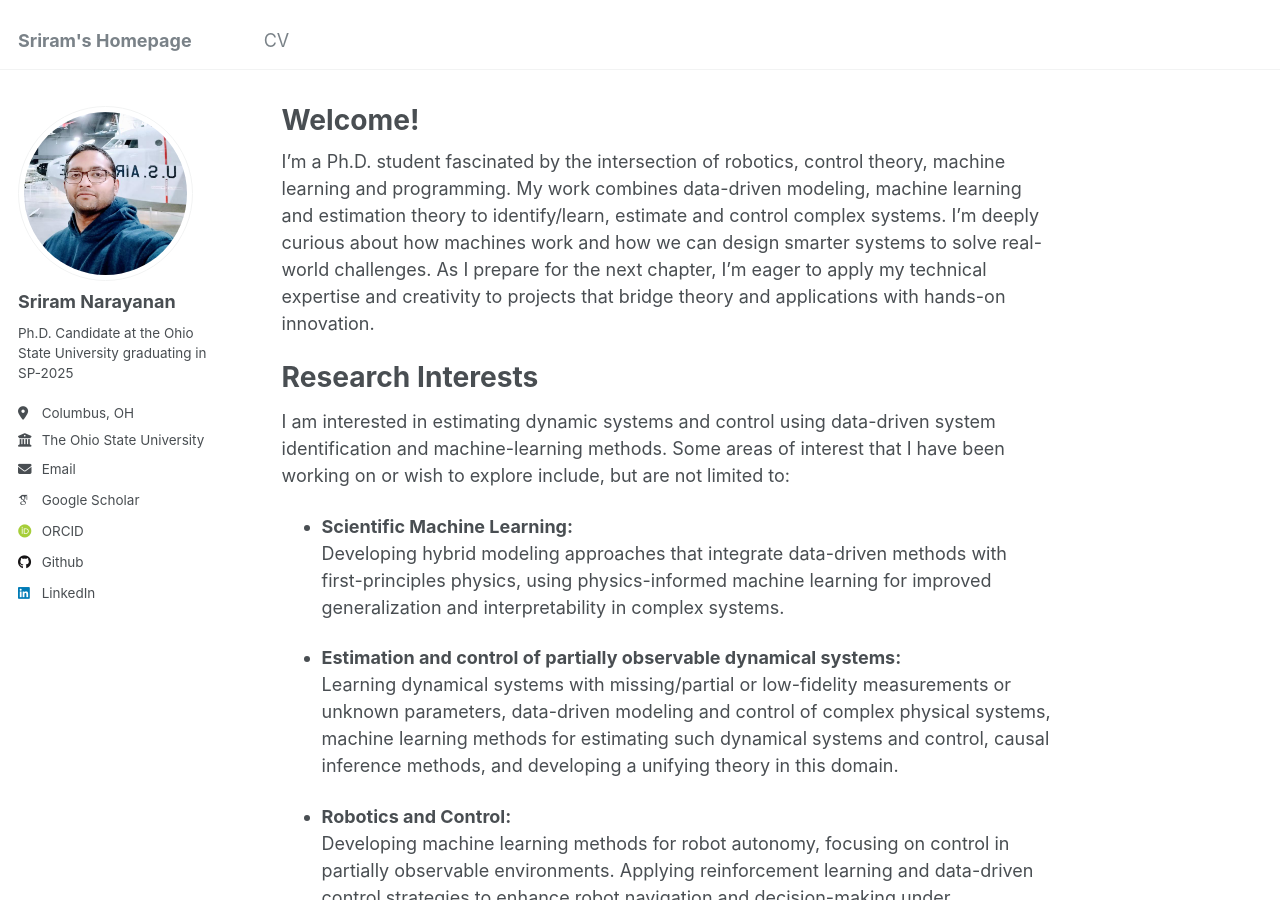
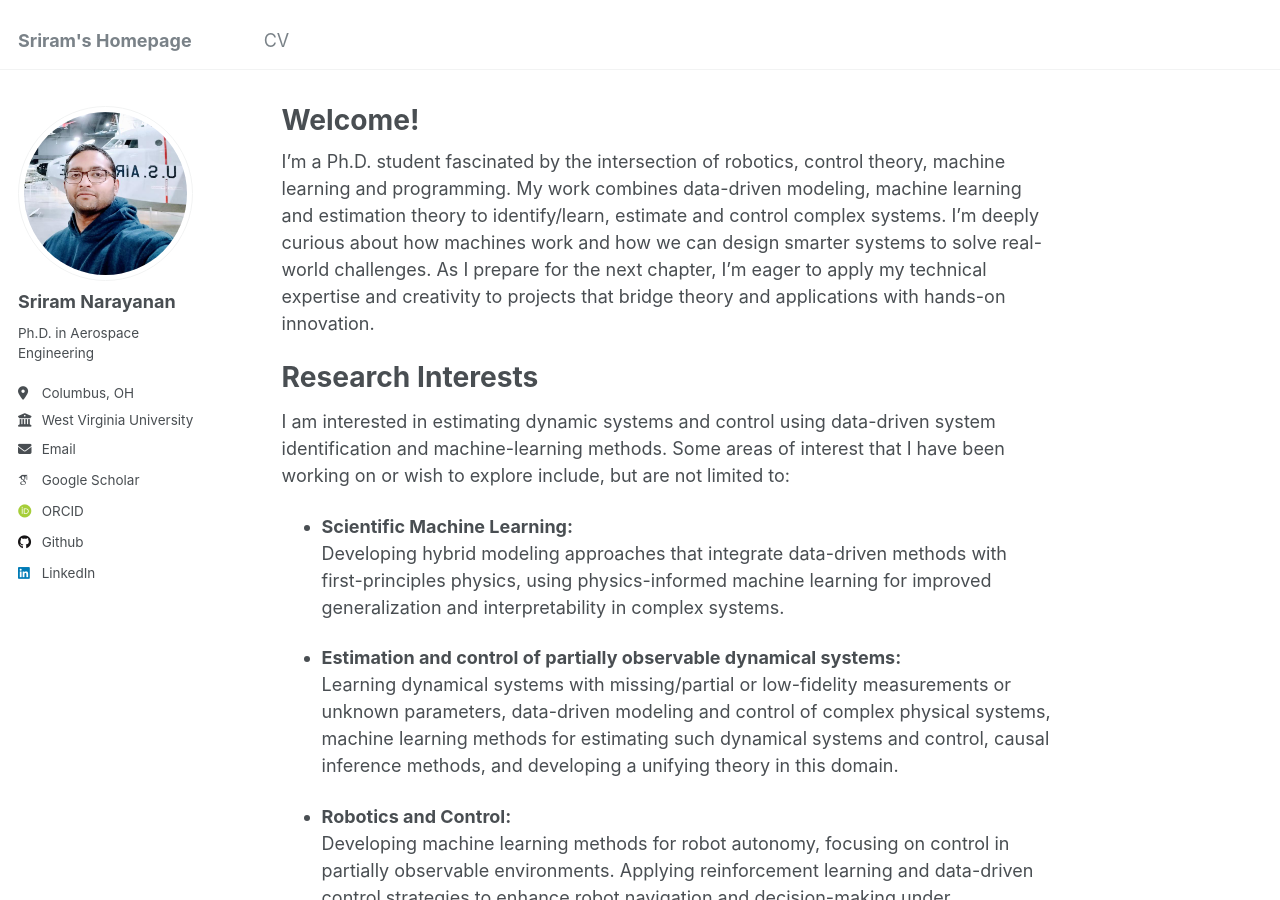
Before and after one commit to sriram-nara/sriram-nara.github.io, a Jekyll site: the page built from _pages/about.md, in a window 1280 px wide and 900 px high. Built offline with Jekyll 4.4.1, drawn with Linux system fonts in a browser that asks for light colours; some web fonts are replaced.

Commit message:
Update _config.yml

```diff
--- a/_config.yml
+++ b/_config.yml
@@ -24,9 +24,9 @@ author:
   avatar           : "profile.png"
   name             : "Sriram Narayanan"
   # pronouns         : # example: "He/His"
-  bio              : "Ph.D. Candidate at the Ohio State University graduating in SP-2025"
+  bio              : "Ph.D. in Aerospace Engineering"
   location         : "Columbus, OH"
-  employer         : "The Ohio State University"
+  employer         : "West Virginia University"
   uri              : # URL
   email            : "ramsri28@gmail.com"
 
```
